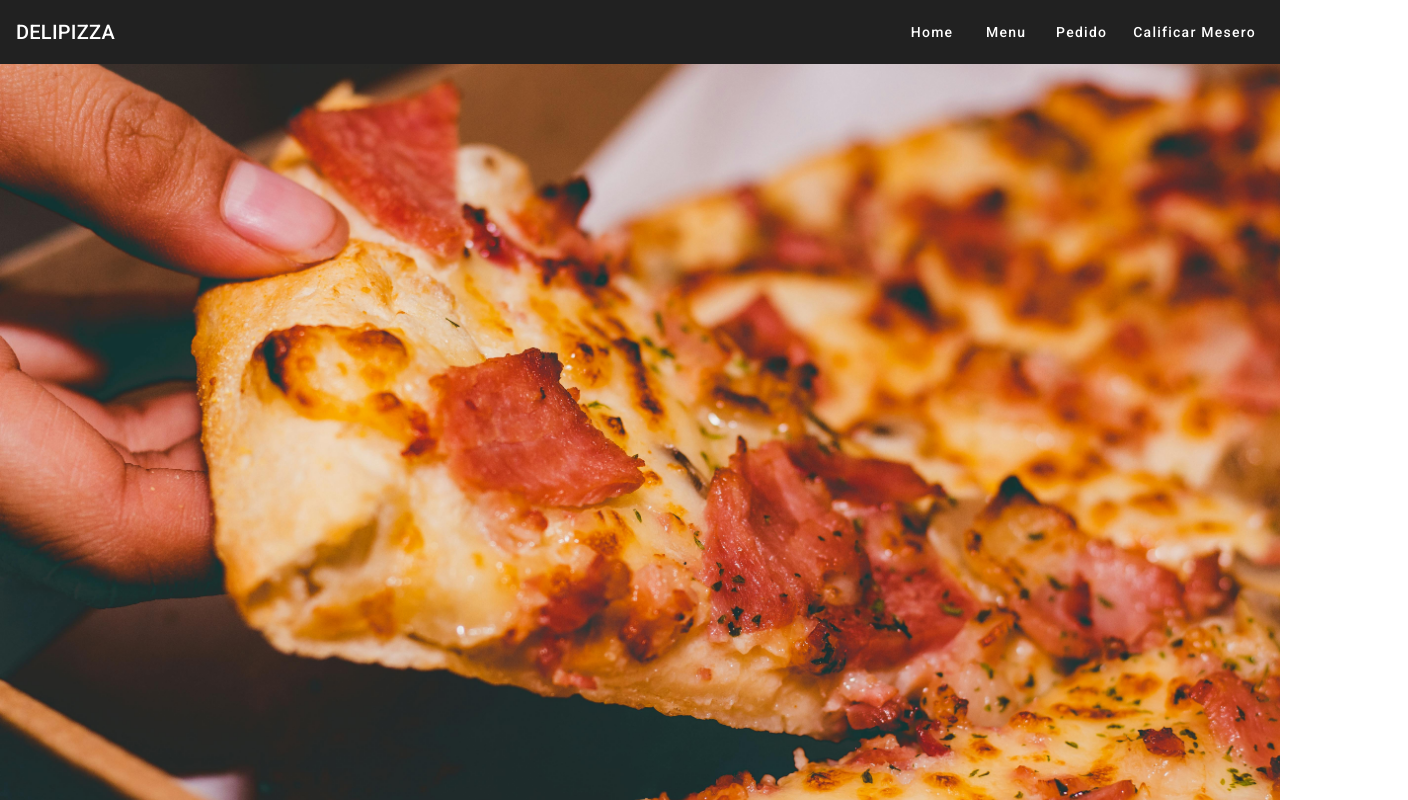
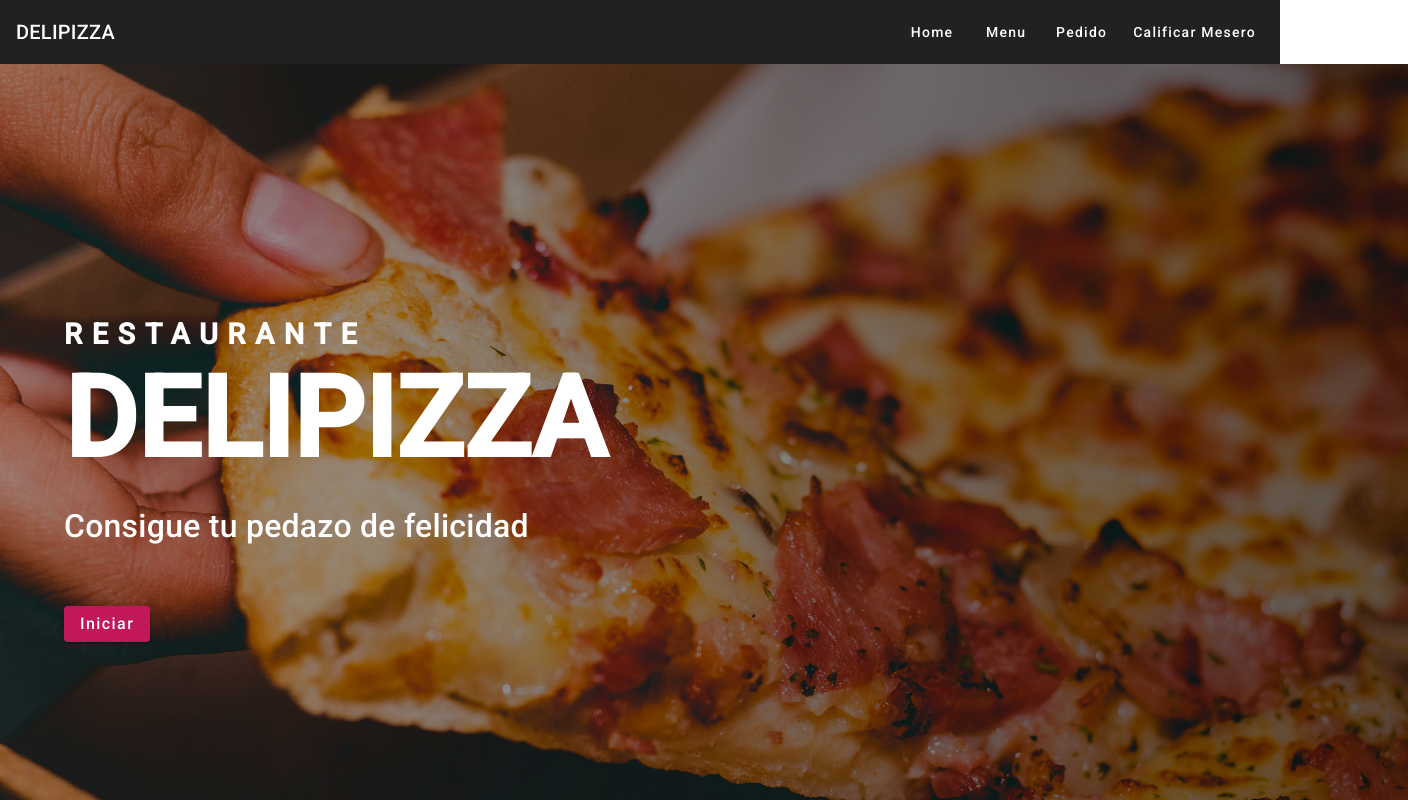
Before and after one commit to klvallejo1/Restaurante, an Angular app in the folder frontend/: page /home in a window 1280 px wide. Shown: the top 800 px of the page, 1408 px wide, since content can reach past the window. Built offline with nearby package versions, Linux system fonts and the light colour scheme.

Commit message:
Imagen Home Corregido

```diff
--- a/frontend/src/app/card/card.component.css
+++ b/frontend/src/app/card/card.component.css
@@ -4,7 +4,7 @@
     max-width: 400px;
     margin: 20px;
     cursor: pointer;
-    box-shadow: 0 4px 8px rgba(0, 0, 0, 0.1);
+    box-shadow: 0 8px 8px rgba(0, 0, 0, 0.6);
 }
 
 .example-header-image {
@@ -16,3 +16,16 @@
     font-size: 14px;
     color: #666;
 }
+
+
+.mat-card-image-container {
+    overflow: hidden;
+}
+
+.mat-card-image {
+    transition: transform 0.5s ease;
+}
+
+.mat-card:hover .mat-card-image {
+    transform: scale(1.1);
+}
--- a/frontend/src/app/card/card.component.html
+++ b/frontend/src/app/card/card.component.html
@@ -4,5 +4,5 @@
         <mat-card-title>{{titulo}}</mat-card-title>
         <mat-card-subtitle>{{descripcion}}</mat-card-subtitle>
     </mat-card-header>
-    <img mat-card-image src="{{imageUrl}}" alt="Menu">
+    <img mat-card-image [src]="imageUrl" alt="Menu"  class="mat-card-image">
 </mat-card>
--- a/frontend/src/app/home/home.component.css
+++ b/frontend/src/app/home/home.component.css
@@ -1,9 +1,3 @@
-.imagenPrincipal {
-    width: 100%;
-    height: 100vh;
-    object-fit: cover;
-}
-
 .container {
     display: flex;
     justify-content: center;
@@ -13,3 +7,48 @@
 .app-card {
     width: 300px;
 }
+
+.home{
+    position: relative;
+    height: 100vh;
+    width: 100%;
+    background-image: linear-gradient(to left, rgba(0,0,0,0.6), rgba(0,0,0,0.3)), url(../../assets/Pizza.jpg);
+    background-size: cover;
+    background-position: bottom center;
+    display: flex;
+    align-items: center;
+    justify-content: flex-start;
+}
+
+.home-text h2{
+    font-size: 1.8rem;
+    font-weight: 600;
+    margin-bottom: 0.1rem;
+    text-transform: uppercase;
+    letter-spacing: 0.6rem;
+    color: white;
+}
+
+.home-text h1{
+    font-size: 7rem;
+    font-weight: 700;
+    line-height: 1.2;
+    margin-bottom: 1rem;
+    color: white;
+}
+
+.home-text p{
+    font-size: 2rem;
+    font-weight: 500;
+    line-height: 3rem;
+    margin-bottom: 3.5rem;
+    color: white;
+}
+
+.btn{
+    font-size: 1rem;
+}
+
+section{
+    padding: 1rem 5% 6rem;
+}
--- a/frontend/src/app/home/home.component.html
+++ b/frontend/src/app/home/home.component.html
@@ -1,4 +1,11 @@
-<img src="../../assets/Pizza.jpg" alt="Pizza" class="imagenPrincipal">
+<section class="home">
+    <div class="home-text">
+        <h2>Restaurante</h2>
+        <h1>DELIPIZZA</h1>
+        <p>Consigue tu pedazo de felicidad</p>
+        <button mat-raised-button color="primary" class="btn">Iniciar</button>
+    </div>
+</section>
 
 <div class="container">
     <app-card titulo="NUESTRO MENÚ!" descripcion="Mira nuestros deliciosos productos" imageUrl="../../assets/Menu.jpg">
```
